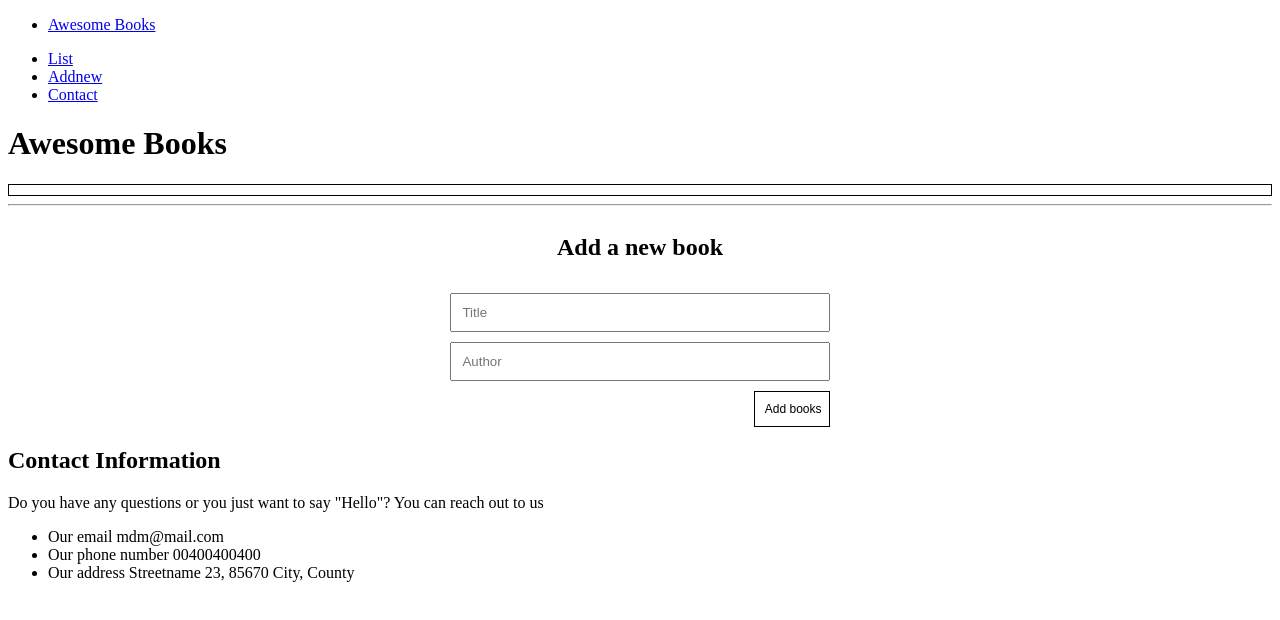
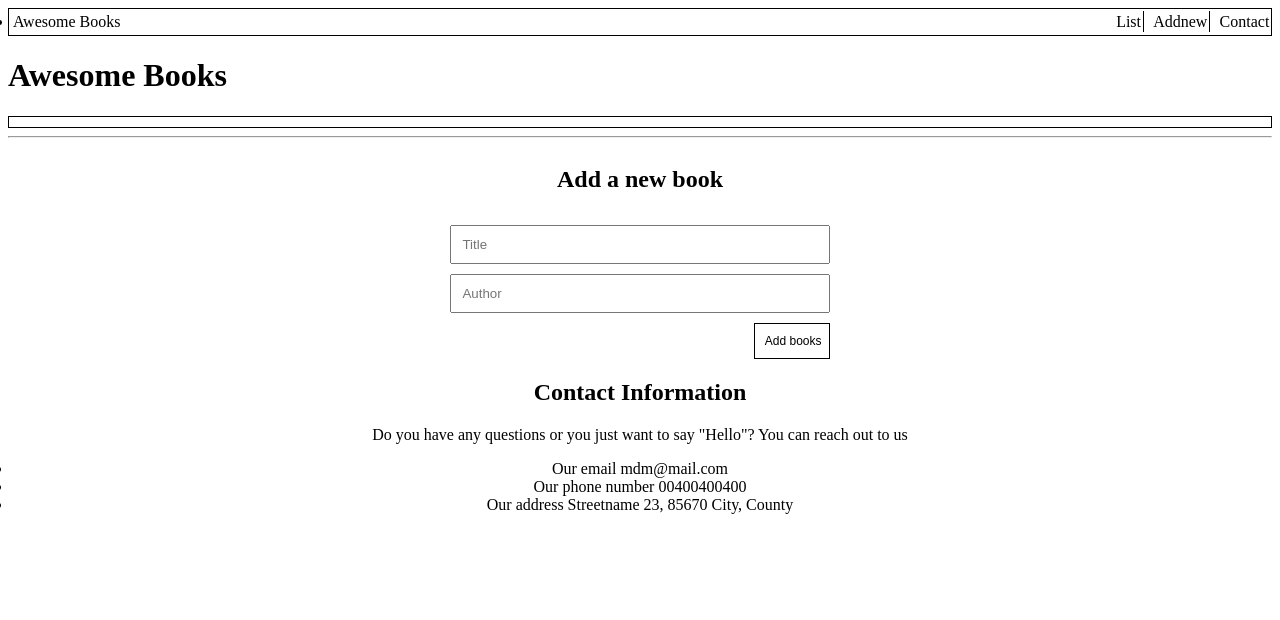
Before and after one commit to tonnymuchui/Awesome-books, a website: page index.html in a window 1280 px wide. Drawn offline with Linux system fonts and the light colour scheme.

Commit message:
Update style.css

```diff
--- a/css/styles.css
+++ b/css/styles.css
@@ -1,3 +1,43 @@
+a {
+  text-decoration: none;
+}
+
+ul {
+  margin: 4px;
+  padding: 0;
+}
+
+.navbar {
+  display: flex;
+  justify-content: space-between;
+  border: 1px solid;
+}
+
+.navmenu a {
+  color: #000;
+}
+
+.navlists {
+  display: flex;
+  margin-right:   13px;
+}
+
+.navlists a{
+  color: #000;
+  text-align: center;
+  padding: 2px;
+  border-right:1px solid #000;
+}
+
+.navlists a:hover {
+  color: blue;
+}
+
+.navlists li {
+  margin-right: 5%;
+  list-style: none;
+}
+
 #form-container {
   display: flex;
   margin-top: 12px;
@@ -66,3 +106,15 @@ button {
   border: 1px solid #000;
   padding: 10px;
 }
+
+.contact-title {
+  text-align: center;
+}
+
+.contact-info {
+  text-align: center;
+}
+
+.contact-list {
+  text-align: center;
+}
```
